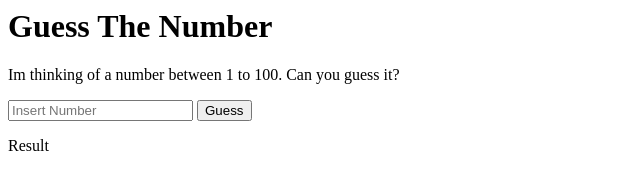
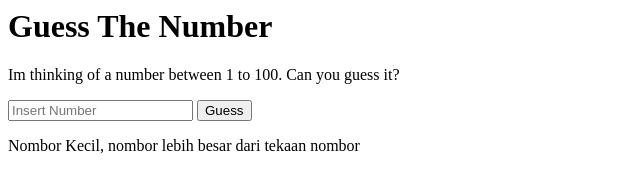
Before and after one commit to irwanmazlin/guessthenumber, a plain HTML site: page index.html in a window 1280 px wide. Both pictures are taken after a click on the button "Guess". Shown: the whole page, without its empty margins (0-640 px from the left). Drawn offline with Linux system fonts and the light colour scheme.

Commit message:
Update index.html

```diff
--- a/index.html
+++ b/index.html
@@ -8,7 +8,27 @@
              Can you guess it?</p>
         <input type ="number" placeholder ="Insert Number"
         id="guess"></input>
-        <button>Guess</button>
-        <p>Result</p>
+        <button onclick="checkGuess()">Guess</button>
+        <p id="result"></p>
     </body>
+    <script>
+        let secretNumber = Math.floor(Math.random() * 100) + 1;
+
+        function checkGuess(){
+
+            let guess = document.getElementById("guess").value;
+            let resultElement = document.getElementById("result");
+
+            if(guess == secretNumber)
+            {
+                resultElement.textContent = "Congraz, Betul!!";
+            }
+            else if (guess > secretNumber){
+                resultElement.textContent = "Nombor Besar, nombor lebih kecil dari tekaan nombor"
+            }
+            else{
+                resultElement.textContent =  "Nombor Kecil, nombor lebih besar dari tekaan nombor"
+            }
+        }
+    </script>
 </html>
```
